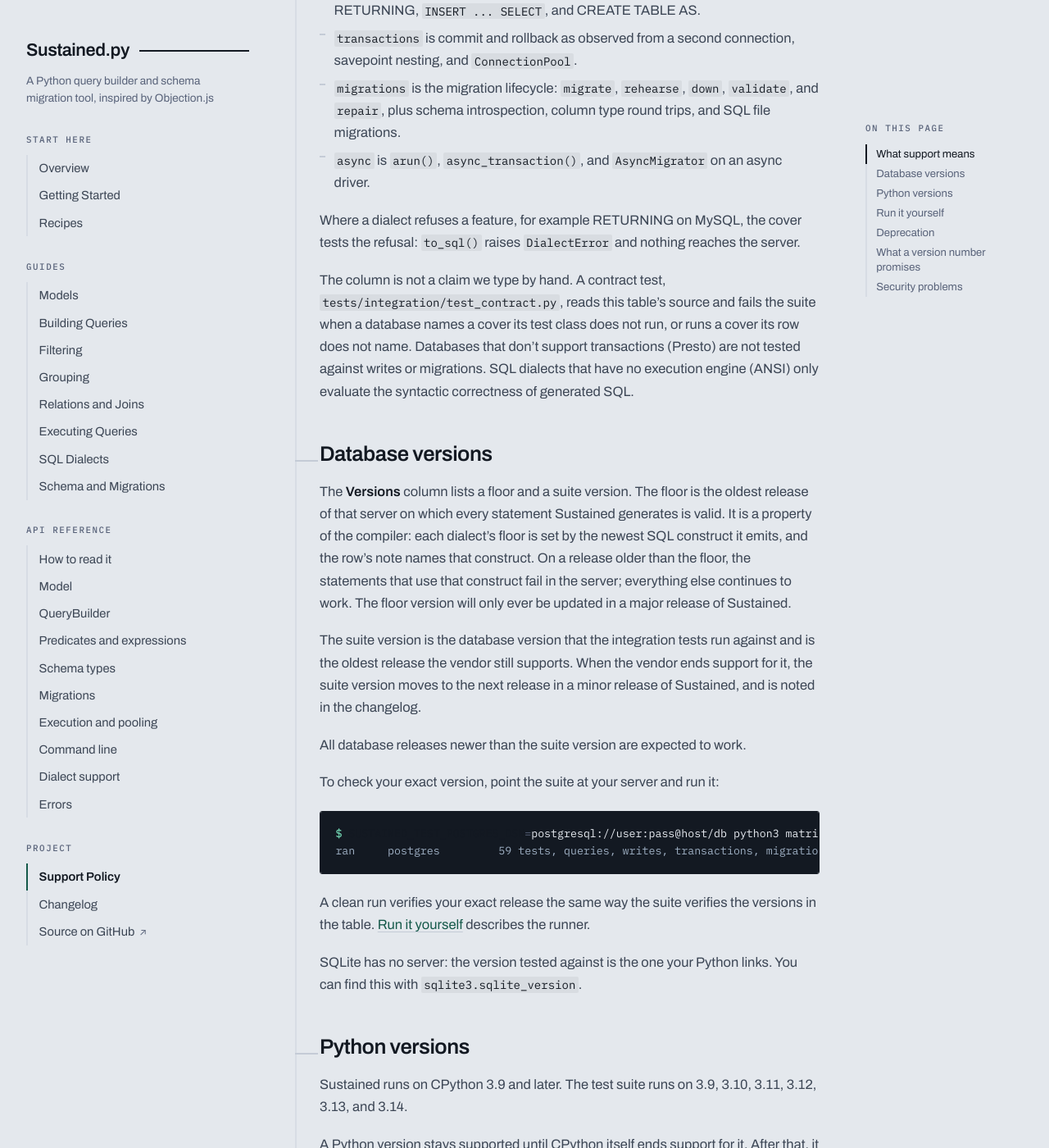
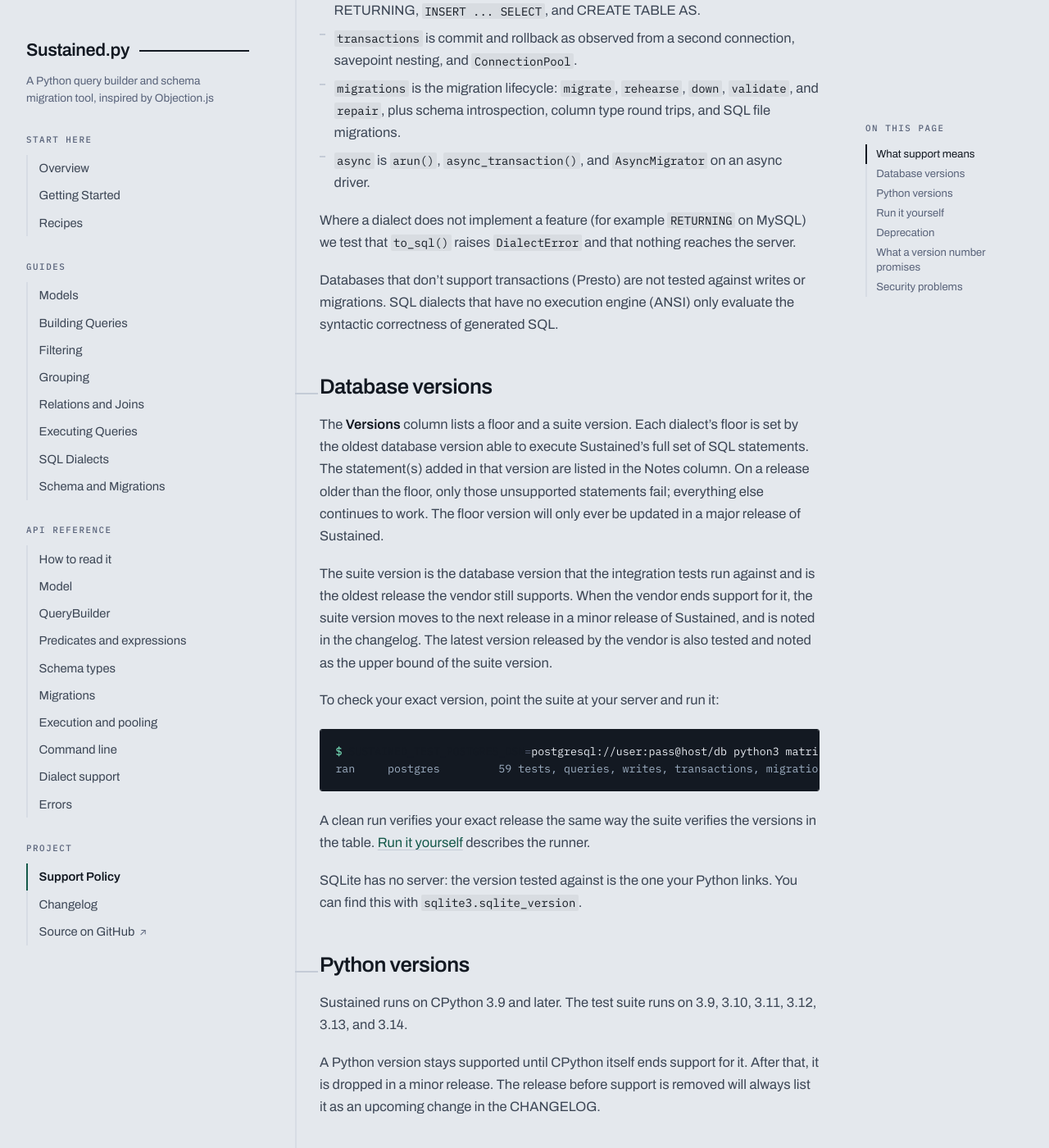
Before and after one commit to wetherc/sustained, a Jekyll site: the page built from docs/support.md, in a window 1280 px wide and 1400 px high, scrolled down 2661 px. Shown: the whole window at 82% size. Built offline with Jekyll 4.4.1, drawn with Linux system fonts in a browser that asks for light colours; some web fonts are replaced.

Commit message:
docs: support wording clarifications

```diff
--- a/docs/support.md
+++ b/docs/support.md
@@ -35,17 +35,15 @@
 - `migrations` is the migration lifecycle: `migrate`, `rehearse`, `down`, `validate`, and `repair`, plus schema introspection, column type round trips, and SQL file migrations.
 - `async` is `arun()`, `async_transaction()`, and `AsyncMigrator` on an async driver.
 
-Where a dialect refuses a feature, for example RETURNING on MySQL, the cover tests the refusal: `to_sql()` raises `DialectError` and nothing reaches the server.
+Where a dialect does not implement a feature (for example `RETURNING` on MySQL) we test that `to_sql()` raises `DialectError` and that nothing reaches the server.
 
-The column is not a claim we type by hand. A contract test, `tests/integration/test_contract.py`, reads this table's source and fails the suite when a database names a cover its test class does not run, or runs a cover its row does not name. Databases that don't support transactions (Presto) are not tested against writes or migrations. SQL dialects that have no execution engine (ANSI) only evaluate the syntactic correctness of generated SQL.
+Databases that don't support transactions (Presto) are not tested against writes or migrations. SQL dialects that have no execution engine (ANSI) only evaluate the syntactic correctness of generated SQL.
 
 ## Database versions
 
-The **Versions** column lists a floor and a suite version. The floor is the oldest release of that server on which every statement Sustained generates is valid. It is a property of the compiler: each dialect's floor is set by the newest SQL construct it emits, and the row's note names that construct. On a release older than the floor, the statements that use that construct fail in the server; everything else continues to work. The floor version will only ever be updated in a major release of Sustained.
+The **Versions** column lists a floor and a suite version. Each dialect's floor is set by the oldest database version able to execute Sustained's full set of SQL statements. The statement(s) added in that version are listed in the Notes column. On a release older than the floor, only those unsupported statements fail; everything else continues to work. The floor version will only ever be updated in a major release of Sustained.
 
-The suite version is the database version that the integration tests run against and is the oldest release the vendor still supports. When the vendor ends support for it, the suite version moves to the next release in a minor release of Sustained, and is noted in the changelog.
-
-All database releases newer than the suite version are expected to work.
+The suite version is the database version that the integration tests run against and is the oldest release the vendor still supports. When the vendor ends support for it, the suite version moves to the next release in a minor release of Sustained, and is noted in the changelog. The latest version released by the vendor is also tested and noted as the upper bound of the suite version.
 
 To check your exact version, point the suite at your server and run it:
 
```
